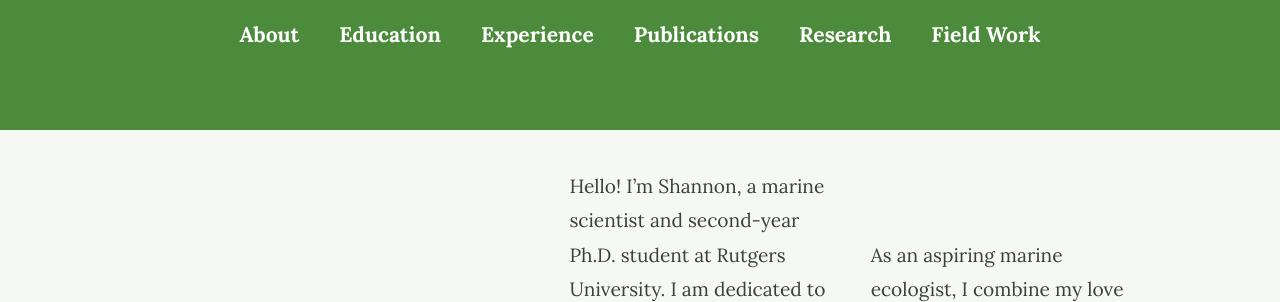
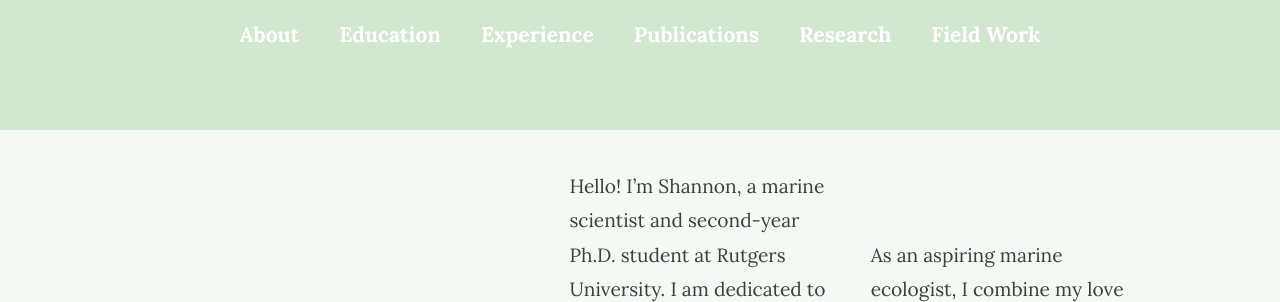
Before and after one commit to cne27/ShannonPersonal, a plain HTML site: page index.html in a window 1280 px wide. Shown: the part 199-501 px from the top of the page. Drawn offline with Linux system fonts and the light colour scheme.

Commit message:
working on chagnes

```diff
--- a/css/styles.css
+++ b/css/styles.css
@@ -1,5 +1,5 @@
 :root {
-    --primary-color: #4b8b3b;
+    --primary-color: #d2e6d1;
     --secondary-color: #3c403d;
     --background-color: #f5f8f4;
     --text-color: #3c403d;
```
